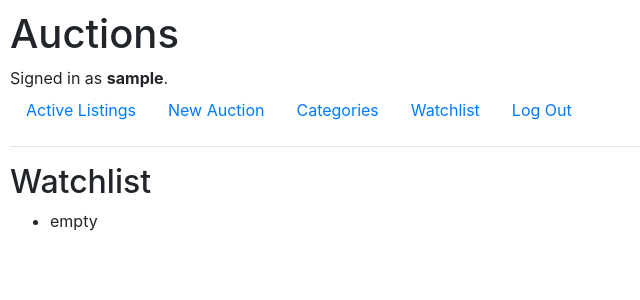
After one commit to c-ehrlich/commerce, a Django app: page /watchlist in a window 1280 px wide. The commit adds this page. Shown: the top 300 px of the page, without its empty margins (0-640 px from the left). Run offline with Django 3.2, Linux system fonts and the light colour scheme; the visitor is signed in with stand-in values (Sample User, id 1); data that the repository does not hold is empty; some libraries are stand-ins or nearby versions.

Commit message:
add watchlist view / functionality (cannot yet add to watchlist from frontend)

```diff
--- a/auctions/templates/auctions/layout.html
+++ b/auctions/templates/auctions/layout.html
@@ -27,6 +27,9 @@
                 <li class="nav-item">
                     <a class="nav-link" href="{% url 'categories' %}">Categories</a>
                 </li>
+                <li>
+                    <a class="nav-link" href="{% url 'watchlist' %}">Watchlist</a>
+                </li>
                 <li class="nav-item">
                     <a class="nav-link" href="{% url 'logout' %}">Log Out</a>
                 </li>
--- /dev/null
+++ b/auctions/templates/auctions/watchlist.html
@@ -0,0 +1,12 @@
+{% extends "auctions/layout.html" %}
+
+{% block body %}
+    <h2>Watchlist</h2>
+	<ul>
+		{% for auction in watchlist %}
+			<li><a href="{% url 'auction' auction.id %}">{{ auction }}</a></li>
+		{% empty %}
+		    <li>empty</li>
+		{% endfor %}
+	</ul>
+{% endblock %}
--- a/auctions/urls.py
+++ b/auctions/urls.py
@@ -10,5 +10,6 @@ urlpatterns = [
     path("create", views.create, name="create"),
     path("login", views.login_view, name="login"),
     path("logout", views.logout_view, name="logout"),
-    path("register", views.register, name="register")
+    path("register", views.register, name="register"),
+    path("watchlist", views.watchlist, name="watchlist")
 ]
--- a/auctions/views.py
+++ b/auctions/views.py
@@ -160,3 +160,12 @@ def register(request):
         return HttpResponseRedirect(reverse("index"))
     else:
         return render(request, "auctions/register.html")
+
+
+@login_required
+def watchlist(request):
+    if request.method == "GET":
+        watchlist = request.user.watched_auctions.all()
+        return render(request, "auctions/watchlist.html", {
+            "watchlist": watchlist
+        })
```
Also changed, not shown: auctions/utils.py (+19 -2 lines).
